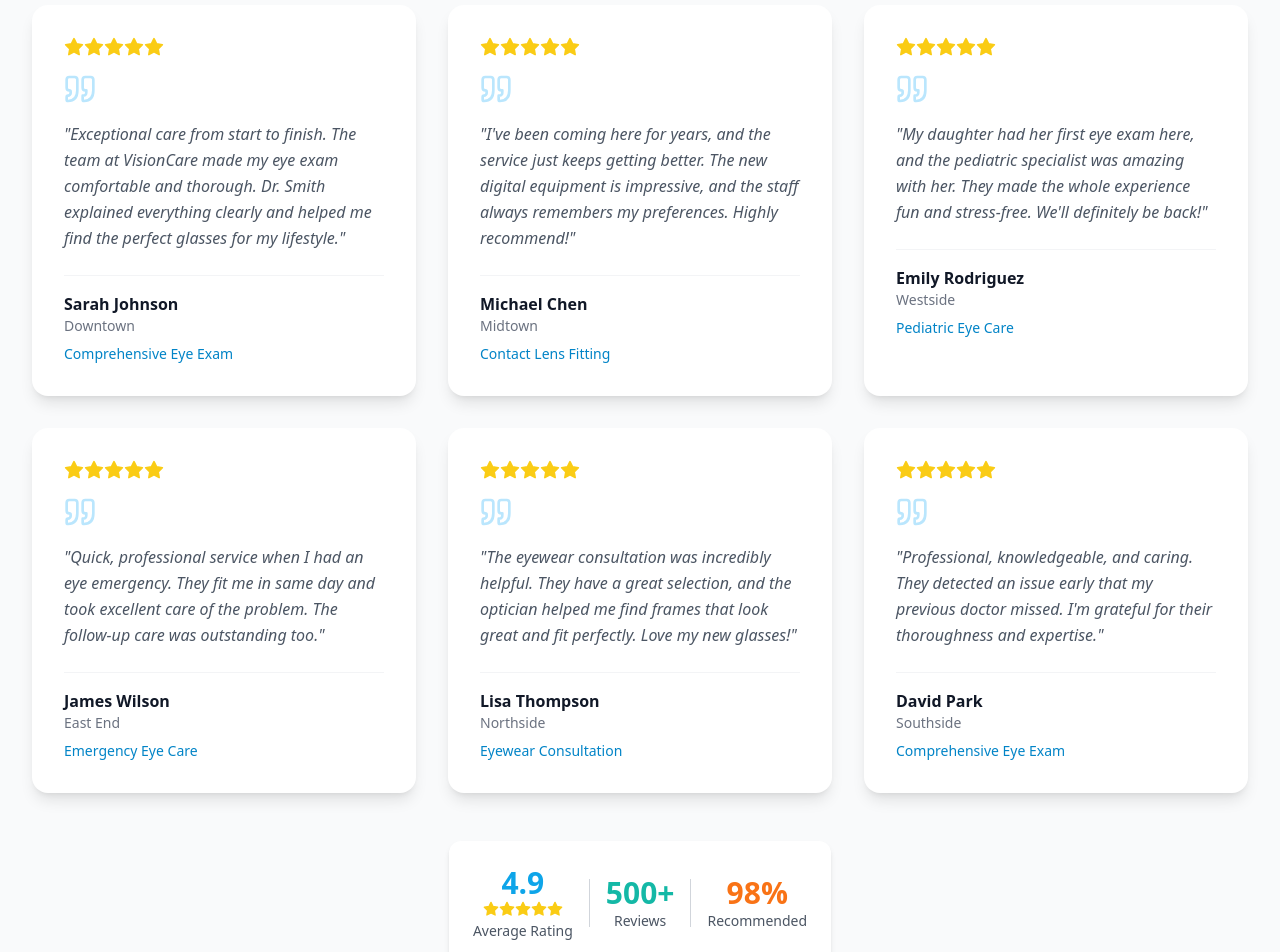
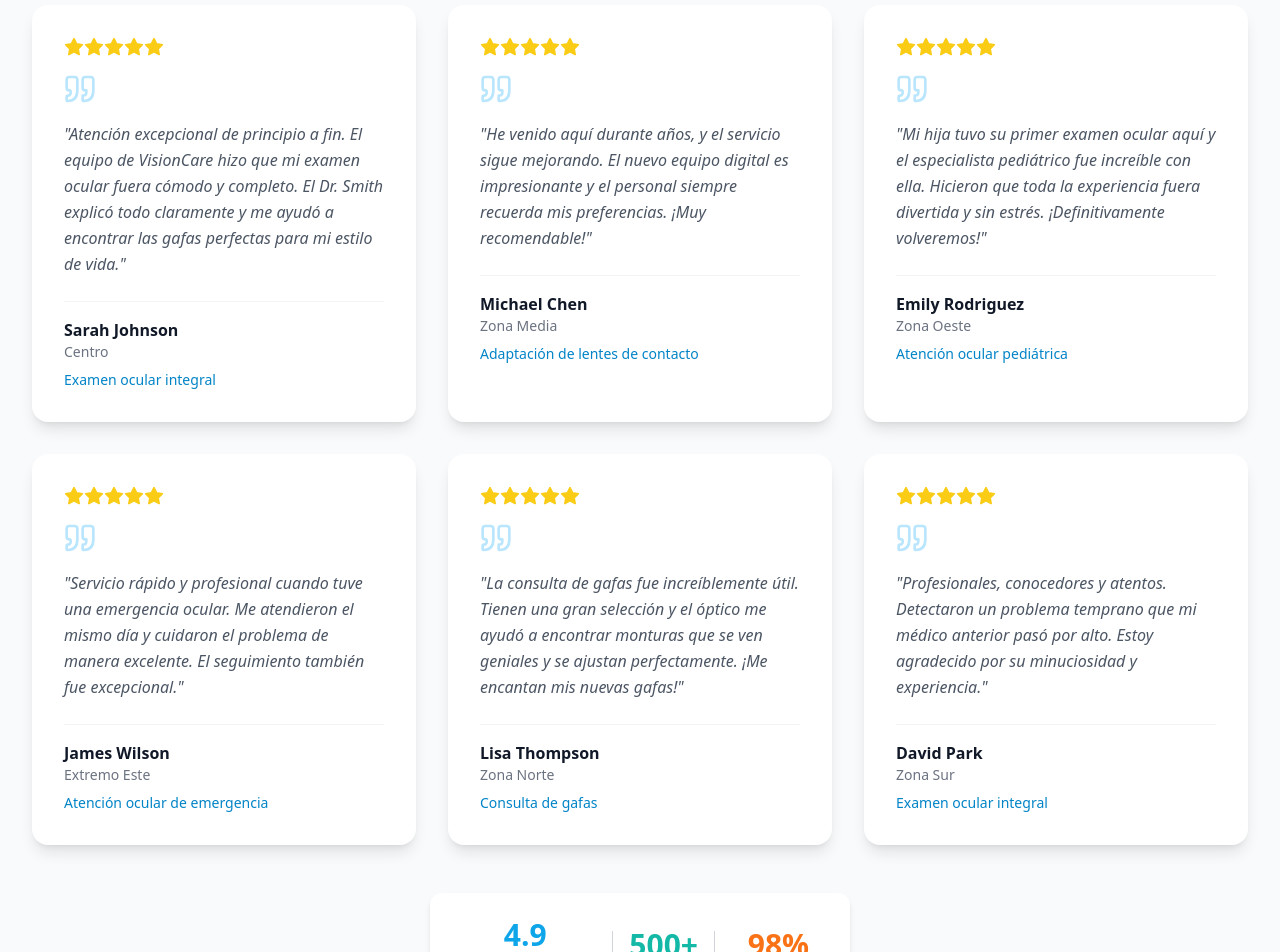
Before and after one commit to jeriaj9/optical-website, a React (Vite) app: page / in a window 1280 px wide. Shown: the part 4680-5632 px from the top of the page. Built offline with nearby package versions, Linux system fonts and the light colour scheme.

Commit message:
Edit testimonials section

```diff
--- a/src/components/Testimonials.tsx
+++ b/src/components/Testimonials.tsx
@@ -5,45 +5,45 @@ const Testimonials: React.FC = () => {
  const testimonials = [
   {
     name: "Sarah Johnson",
-      location: "Downtown",
+    location: "Centro",
     rating: 5,
-      text: "Exceptional care from start to finish. The team at VisionCare made my eye exam comfortable and thorough. Dr. Smith explained everything clearly and helped me find the perfect glasses for my lifestyle.",
-      service: "Comprehensive Eye Exam"
+    text: "Atención excepcional de principio a fin. El equipo de VisionCare hizo que mi examen ocular fuera cómodo y completo. El Dr. Smith explicó todo claramente y me ayudó a encontrar las gafas perfectas para mi estilo de vida.",
+    service: "Examen ocular integral"
   },
   {
     name: "Michael Chen",
-      location: "Midtown",
+    location: "Zona Media",
     rating: 5,
-      text: "I've been coming here for years, and the service just keeps getting better. The new digital equipment is impressive, and the staff always remembers my preferences. Highly recommend!",
-      service: "Contact Lens Fitting"
+    text: "He venido aquí durante años, y el servicio sigue mejorando. El nuevo equipo digital es impresionante y el personal siempre recuerda mis preferencias. ¡Muy recomendable!",
+    service: "Adaptación de lentes de contacto"
   },
   {
     name: "Emily Rodriguez",
-      location: "Westside",
+    location: "Zona Oeste",
     rating: 5,
-      text: "My daughter had her first eye exam here, and the pediatric specialist was amazing with her. They made the whole experience fun and stress-free. We'll definitely be back!",
-      service: "Pediatric Eye Care"
+    text: "Mi hija tuvo su primer examen ocular aquí y el especialista pediátrico fue increíble con ella. Hicieron que toda la experiencia fuera divertida y sin estrés. ¡Definitivamente volveremos!",
+    service: "Atención ocular pediátrica"
   },
   {
     name: "James Wilson",
-      location: "East End",
+    location: "Extremo Este",
     rating: 5,
-      text: "Quick, professional service when I had an eye emergency. They fit me in same day and took excellent care of the problem. The follow-up care was outstanding too.",
-      service: "Emergency Eye Care"
+    text: "Servicio rápido y profesional cuando tuve una emergencia ocular. Me atendieron el mismo día y cuidaron el problema de manera excelente. El seguimiento también fue excepcional.",
+    service: "Atención ocular de emergencia"
   },
   {
     name: "Lisa Thompson",
-      location: "Northside",
+    location: "Zona Norte",
     rating: 5,
-      text: "The eyewear consultation was incredibly helpful. They have a great selection, and the optician helped me find frames that look great and fit perfectly. Love my new glasses!",
-      service: "Eyewear Consultation"
+    text: "La consulta de gafas fue increíblemente útil. Tienen una gran selección y el óptico me ayudó a encontrar monturas que se ven geniales y se ajustan perfectamente. ¡Me encantan mis nuevas gafas!",
+    service: "Consulta de gafas"
   },
   {
     name: "David Park",
-      location: "Southside",
+    location: "Zona Sur",
     rating: 5,
-      text: "Professional, knowledgeable, and caring. They detected an issue early that my previous doctor missed. I'm grateful for their thoroughness and expertise.",
-      service: "Comprehensive Eye Exam"
+    text: "Profesionales, conocedores y atentos. Detectaron un problema temprano que mi médico anterior pasó por alto. Estoy agradecido por su minuciosidad y experiencia.",
+    service: "Examen ocular integral"
   }
 ];
 
@@ -51,10 +51,10 @@ const Testimonials: React.FC = () => {
     <section className="py-20 bg-gray-50">
       <div className="max-w-7xl mx-auto px-4 sm:px-6 lg:px-8">
         <div className="text-center mb-16">
-          <h2 className="text-4xl font-bold text-gray-900 mb-6">What Our Patients Say</h2>
+          <h2 className="text-4xl font-bold text-gray-900 mb-6">Lo que dicen nuestros pacientes</h2>
           <p className="text-xl text-gray-600 max-w-3xl mx-auto leading-relaxed">
-            Don't just take our word for it. Here's what our patients have to say about
-            their experience at VisionCare.
+            No se fíe solo de nuestras palabras.
+            Esto es lo que nuestros pacientes opinan sobre su experiencia en VisionCare.
           </p>
         </div>
 
@@ -94,17 +94,17 @@ const Testimonials: React.FC = () => {
                   <Star key={i} className="h-4 w-4 text-yellow-400 fill-current" />
                 ))}
               </div>
-              <div className="text-sm text-gray-600">Average Rating</div>
+              <div className="text-sm text-gray-600">Calificación promedio</div>
             </div>
             <div className="w-px h-12 bg-gray-300"></div>
             <div className="text-center">
               <div className="text-3xl font-bold text-teal-500">500+</div>
-              <div className="text-sm text-gray-600">Reviews</div>
+              <div className="text-sm text-gray-600">Reseñas</div>
             </div>
             <div className="w-px h-12 bg-gray-300"></div>
             <div className="text-center">
               <div className="text-3xl font-bold text-orange-500">98%</div>
-              <div className="text-sm text-gray-600">Recommended</div>
+              <div className="text-sm text-gray-600">Recomendado</div>
             </div>
           </div>
         </div>
```
Lines whose indentation alone changed are shown as unchanged.
